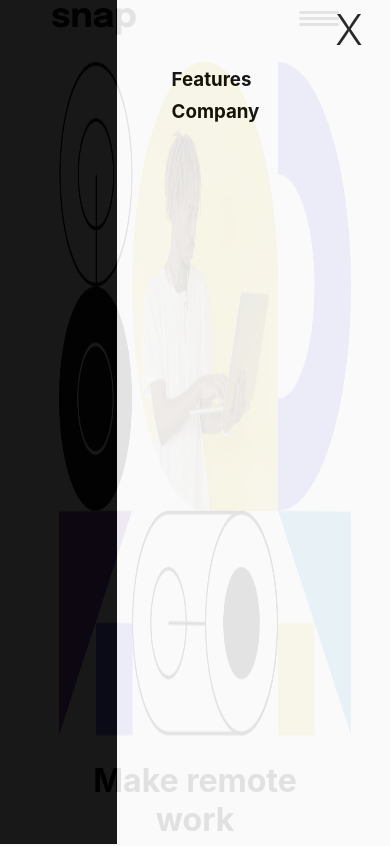
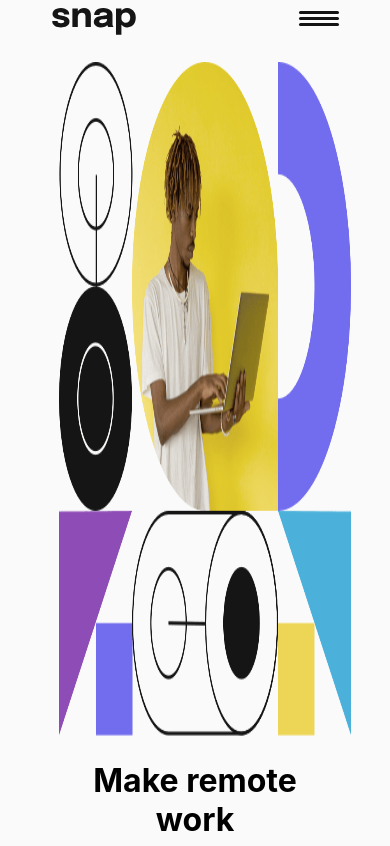
Before and after one commit to Reda-Hammada/snap-app, a React (Create React App) app: page / in a window 390 px wide. Shown: the top 846 px of the page. Built offline with nearby package versions, Linux system fonts and the light colour scheme.

Commit message:
update fix menu bug

```diff
--- a/src/App.css
+++ b/src/App.css
@@ -21,9 +21,10 @@ body{
   user-select: none;
   font-weight: 500;
   overflow-x: hidden;
+  height: 100vh;
 
 }
-/* tablet & mobile phone menu */
+/* tablet & mobile phone menu
 
 .ultimate_menu_container {
   background-color: #000;
@@ -108,4 +109,4 @@ body{
 
     display: block;
   }
-}
+} */
--- a/src/App.js
+++ b/src/App.js
@@ -10,11 +10,11 @@ import { useState } from 'react';
 
 function App() {
 
-  const [menu, setMenu] = useState(true)
+  const [menu, setMenu] = useState(false)
 
   const Closemenu = () => {
 
-    setMenu(false);
+    setMenu(!menu);
   }
 
   return (
@@ -27,7 +27,7 @@ function App() {
 
       ):null}
 
-      <Header />
+      <Header closemenu = {Closemenu} />
       <Hero />
 
 
--- a/src/components/Header.jsx
+++ b/src/components/Header.jsx
@@ -5,7 +5,7 @@ import Company from './Company'
 import { useState } from 'react'
 
 
-function Header(){
+function Header(props){
 
     const [navBar, showNav] = useState(false);
 
@@ -40,10 +40,10 @@ function Header(){
 
             </div>
 
-            <div onClick={mobileNavShow} className="burger_container">
+            <div onClick={props.closemenu} className="burger_container">
 
 
-             <div className="sub_burger_container">
+             <div onClick={mobileNavShow} className="sub_burger_container">
 
                 <div className="bar1">
 
--- a/src/components/Menu.css
+++ b/src/components/Menu.css
@@ -1,20 +1,28 @@
 /* tablet & mobile phone menu */
 
 .ultimate_menu_container {
+
     background-color: #000;
+    opacity: 0.4;
     opacity: 0.9;
     width: 100%;
     display: none;
     top:0;
-    bottom: 0;
-     position: absolute;
+    bottom: -100%;
+    position: absolute;
+
+
   }
 
   .menu_container {
-    background-color: var(--Almost-White);
-    width: 70vw;
-    height: 100%;
-    float: right;
+    background-color: #fff;
+    position: absolute;
+    width: 60vw;
+    top:0;
+    right: 0;
+    bottom:-100%;
+    display: none;
+
   }
 
   .close_nav_container span {
@@ -32,7 +40,6 @@
 
   .close_nav_container span:hover {
       background-color: whitesmoke;
-
       width: 50px;
       text-align: center;
       border-radius: 50px;
@@ -53,10 +60,16 @@
 
     list-style-type: none;
     cursor: pointer;
+    margin-top: 4%;
   }
   .menu_list .features {
 
     margin-bottom: 4%;
+    cursor: pointer;
+  }
+
+  .menu_container .company {
+
     cursor: pointer;
   }
   .menu_list .features ul {
@@ -77,10 +90,16 @@
 
   }
 
+
+
   @media screen  and (max-width:840px){
 
     .ultimate_menu_container {
 
       display: block;
     }
+
+    .menu_container {
+      display: block;
+    }
   }
--- a/src/components/Menu.jsx
+++ b/src/components/Menu.jsx
@@ -23,8 +23,10 @@ function Menu(props) {
   }
   return (
 
+    <React.Fragment >
+        <div className='ultimate_menu_container'>
 
-    <div className='ultimate_menu_container'>
+        </div>
         <div className='menu_container'>
             <div className='close_nav_container'>
                 <span onClick={props.closemenu}>X</span>
@@ -69,7 +71,8 @@ function Menu(props) {
              </div>
           </div>
         </div>
-      </div>
+    </React.Fragment>
+
 
 
 
```
